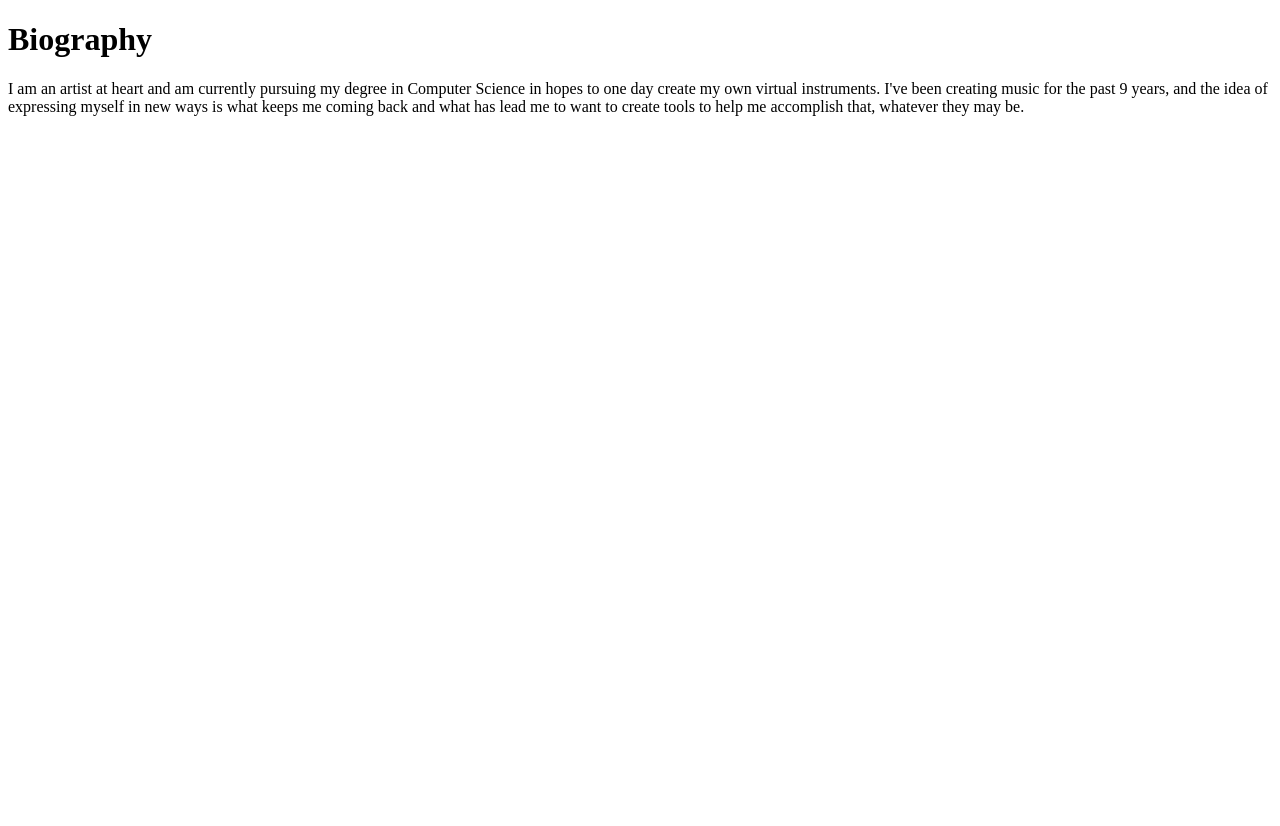
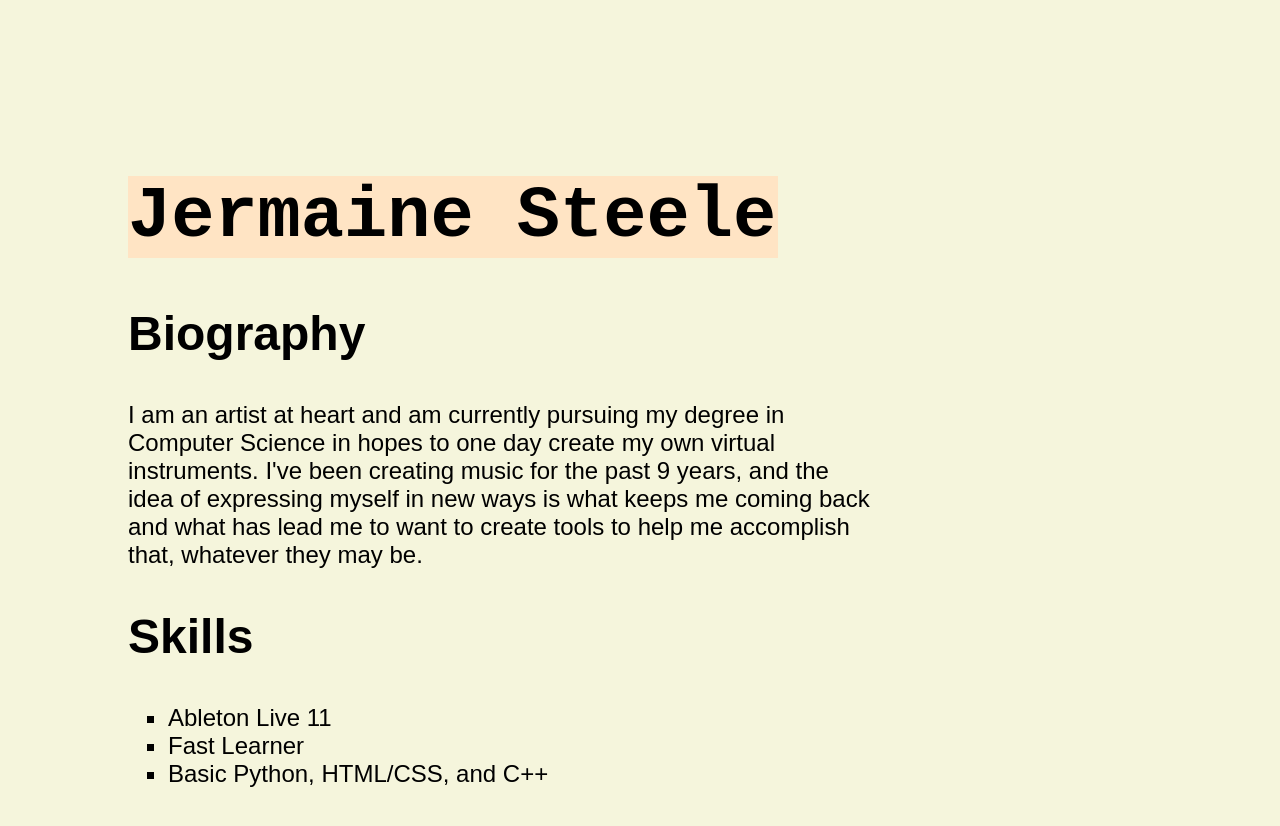
Before and after one commit to jermainewakeup/Portfolio, a plain HTML site: page index.html in a window 1280 px wide. Before the commit the page ends 800 px from the top, so only its background shows below. Drawn offline with Linux system fonts and the light colour scheme.

Commit message:
added stuff

```diff
--- a/index.html
+++ b/index.html
@@ -3,10 +3,24 @@
 <html lang="en">
   <head>
     <meta charset="utf-8">
+    <link rel="stylesheet" href="main.css">
     <title>Jermaine Steele</title>
   </head>
   <body>
-    <h1>Biography</h1>
+    <h1>Jermaine Steele</h1>
+
+    <h2>Biography</h2>
+
     <p>I am an artist at heart and am currently pursuing my degree in Computer Science in hopes to one day create my own virtual instruments. I've been creating music for the past 9 years, and the idea of expressing myself in new ways is what keeps me coming back and what has lead me to want to create tools to help me accomplish that, whatever they may be.</p>
+
+    <h2>Skills</h2>
+
+    <ul style="list-style-type: square;">
+      <li>Ableton Live 11</li>
+      <li>Fast Learner</li>
+      <li>Basic Python, HTML/CSS, and C++</li>
+    </ul>
+
+    <p></p>
   </body>
 </html>
--- a/main.css
+++ b/main.css
@@ -1,3 +1,18 @@
 body {
-  background-color: blue;
+  background-color: beige;
+  font-family: Arial, Helvetica, sans-serif;
+  width: 750px;
+  padding: 5em;
+  font-size: 150%;
 }
+
+h1 {
+  background-color: bisque;
+  width: 650px;
+  font-size: 300%;
+  font-family:'Courier New', Courier, monospace;
+}
+
+h2 {
+  font-size: 200%;
+}
```
